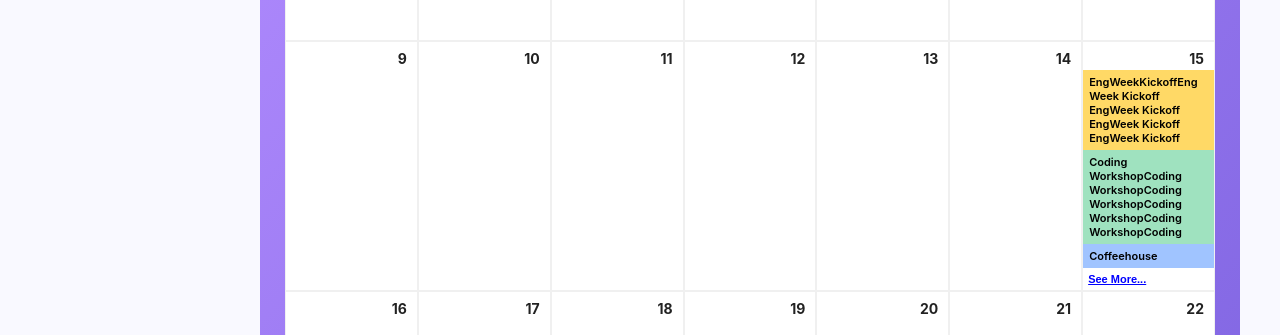
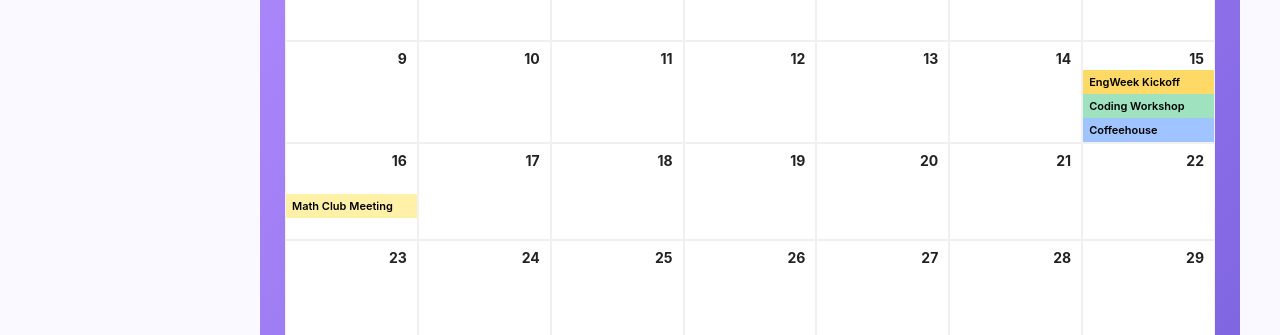
Before and after one commit to jack-fergusson/EngSoc-User-Center, a React (Vite) app in the folder frontend/: page /calendar in a window 1280 px wide. Shown: the part 456-791 px from the top of the page. Built offline with nearby package versions, Linux system fonts and the light colour scheme; no server answers.

Commit message:
Added filter functionality to events

```diff
--- a/frontend/src/pages/Calendar/Calendar.jsx
+++ b/frontend/src/pages/Calendar/Calendar.jsx
@@ -6,17 +6,19 @@ const Calendar = () => {
   const sampleEvents = [
     {
       id: 1,
-      title: "EngWeekKickoffEngWeek Kickoff EngWeek Kickoff EngWeek Kickoff EngWeek Kickoff",
+      title: "EngWeek Kickoff",
       date: "2025-11-15",
       category: "Event",
       group: "EngSoc",
+      price: 0,
     },
     {
       id: 2,
-      title: "Coding WorkshopCoding WorkshopCoding WorkshopCoding WorkshopCoding WorkshopCoding ",
+      title: "Coding Workshop",
       date: "2025-11-15",
       category: "Workshop",
       group: "CS Club",
+      price: 20,
     },
     {
       id: 3,
@@ -24,13 +26,15 @@ const Calendar = () => {
       date: "2025-11-15",
       category: "Social",
       group: "AMS",
+      price: 5,
     },
     {
       id: 4,
-      title: "Coffeehouse",
-      date: "2025-11-15",
-      category: "Social",
-      group: "AMS",
+      title: "Math Club Meeting",
+      date: "2025-11-16",
+      category: "Event",
+      group: "MathSoc",
+      price: 0,
     },
   ];
 
@@ -38,12 +42,35 @@ const Calendar = () => {
   const [groupToggle, setGroupToggle] = useState(false);
   const [categoryToggle, setCategoryToggle] = useState(false);
   const [priceToggle, setPriceToggle] = useState(false);
+  const [selectedGroups, setSelectedGroups] = useState([]);
+  const [selectedCategories, setSelectedCategories] = useState([]);
   const [minPrice, setMinPrice] = useState("");
   const [maxPrice, setMaxPrice] = useState("");
 
+  // === FILTER EVENTS ===
+  const filteredEvents = events.filter((event) => {
+    const eventPrice = event.price || 0; // Assume price is 0 if not provided
+
+    // Check group filter
+    const groupMatch =
+      selectedGroups.length === 0 || selectedGroups.includes(event.group);
+
+    // Check category filter
+    const categoryMatch =
+      selectedCategories.length === 0 ||
+      selectedCategories.includes(event.category);
+
+    // Check price filter
+    const priceMatch =
+      (minPrice === "" || eventPrice >= parseFloat(minPrice)) &&
+      (maxPrice === "" || eventPrice <= parseFloat(maxPrice));
+
+    return groupMatch && categoryMatch && priceMatch;
+  });
+
   // === GROUP EVENTS BY DATE ===
   const eventsByDate = {};
-  events.forEach((event) => {
+  filteredEvents.forEach((event) => {
     if (!eventsByDate[event.date]) {
       eventsByDate[event.date] = [];
     }
@@ -98,6 +125,24 @@ const Calendar = () => {
     nextDay++;
   }
 
+  // === HANDLE GROUP SELECTION ===
+  const handleGroupSelection = (group) => {
+    setSelectedGroups((prev) =>
+      prev.includes(group)
+        ? prev.filter((g) => g !== group)
+        : [...prev, group]
+    );
+  };
+
+  // === HANDLE CATEGORY SELECTION ===
+  const handleCategorySelection = (category) => {
+    setSelectedCategories((prev) =>
+      prev.includes(category)
+        ? prev.filter((c) => c !== category)
+        : [...prev, category]
+    );
+  };
+
   // === MONTH SWITCHING ===
   const handlePrevMonth = () => {
     setCurrentDate(new Date(year, month - 1, 1));
@@ -139,7 +184,12 @@ const Calendar = () => {
                 <ul key={group} className={styles.sublist}>
                   <li>
                     <label htmlFor={group}>{group}</label>
-                    <input type="checkbox" id={group} name={group} />
+                    <input
+                      type="checkbox"
+                      id={group}
+                      name={group}
+                      onChange={() => handleGroupSelection(group)}
+                    />
                   </li>
                 </ul>
               ))
@@ -148,11 +198,16 @@ const Calendar = () => {
               Categories {categoryToggle ? <span>▼</span> : <span>▶</span>}
             </li>
             {categoryToggle &&
-              ["Workshop", "Events", "Social"].map((group) => (
-                <ul key={group} className={styles.sublist}>
+              ["Workshop", "Event", "Social"].map((category) => (
+                <ul key={category} className={styles.sublist}>
                   <li>
-                    <label htmlFor={group}>{group}</label>
-                    <input type="checkbox" id={group} name={group} />
+                    <label htmlFor={category}>{category}</label>
+                    <input
+                      type="checkbox"
+                      id={category}
+                      name={category}
+                      onChange={() => handleCategorySelection(category)}
+                    />
                   </li>
                 </ul>
               ))
@@ -235,9 +290,9 @@ const Calendar = () => {
                 {eventsByDate[cell.fullDate]?.length > 3 && (
                   <button
                     className={styles.seeMoreButton}
-                    onClick={() => handleSeeMore(cell.fullDate)}
+                    onClick={() => console.log("See more events for", cell.fullDate)}
                   >
-                    See More...
+                    See More
                   </button>
                 )}
               </div>
```
